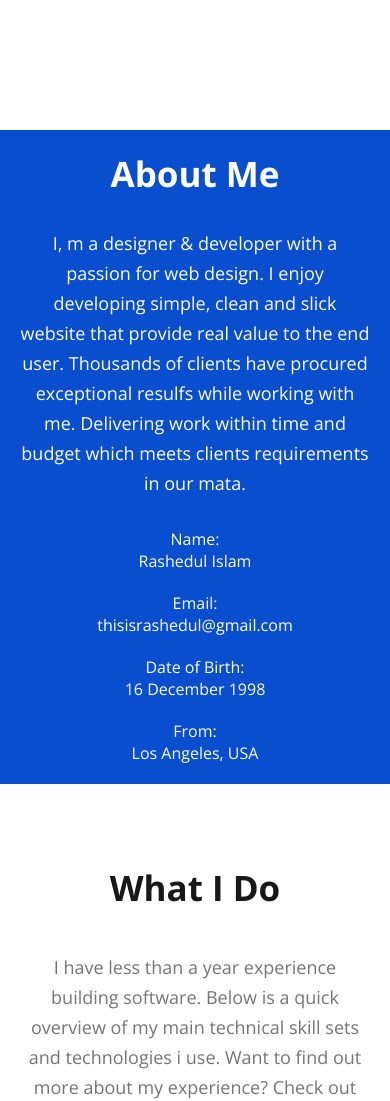
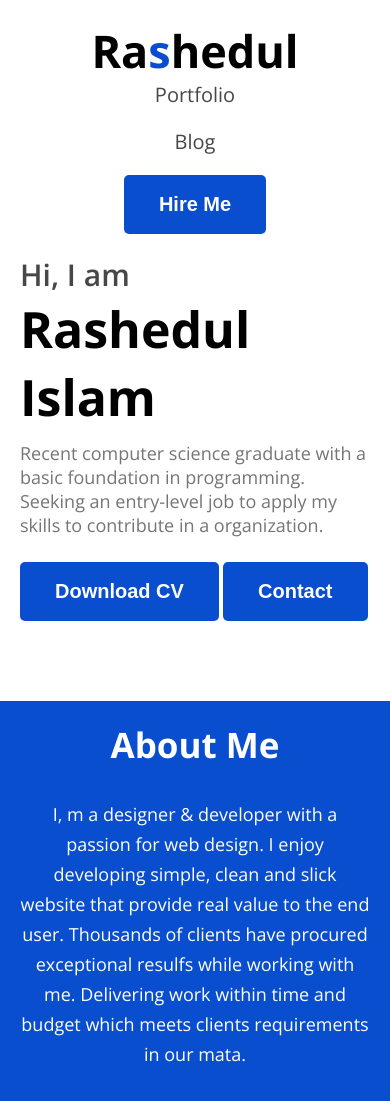
Before and after one commit to Rashedul98/Rashedul_site, a plain HTML site: page index.html in a window 390 px wide. Shown: the top 1101 px of the page. Drawn offline with nearby package versions, Linux system fonts and the light colour scheme.

Commit message:
Responsive Completed

```diff
--- a/index.html
+++ b/index.html
@@ -15,7 +15,7 @@
 </head>
 
 <body class="open-sans-normal">
-    <header class="header hide" >
+    <header class="header" >
         <nav>
             <h3 class="nav-title">Ra<span>s</span>hedul</h3>
             <ul>
--- a/style/style.css
+++ b/style/style.css
@@ -160,11 +160,13 @@ nav {
 nav ul {
     display: flex;
     align-items: center;
+
+
 }
 
 nav ul li {
     list-style: none;
-    margin-right: 51px;
+    margin-right: 50px;
 }
 
 nav ul li a {
@@ -438,6 +440,40 @@ input[type="email"] {
 
 @media screen and (max-width: 576px) {
 
+.header{
+    background-image: none;
+    margin-bottom: -50px;
+}
+
+nav{
+    margin: 20px;
+   justify-content: none;
+   flex-direction: column;
+}
+nav ul li {
+    list-style: none;
+    margin-right: 0;
+}
+nav ul{
+
+    flex-direction: column;
+    align-items: center;
+    gap: 20px;
+}
+
+
+
+
+
+.banner{
+    margin: 20px;
+    flex-direction: column;
+}
+
+.banner-profile-pic{
+    width: 100%;
+    display: none;
+}
 
   .skill-contents {
     margin-top: 50px;
```
